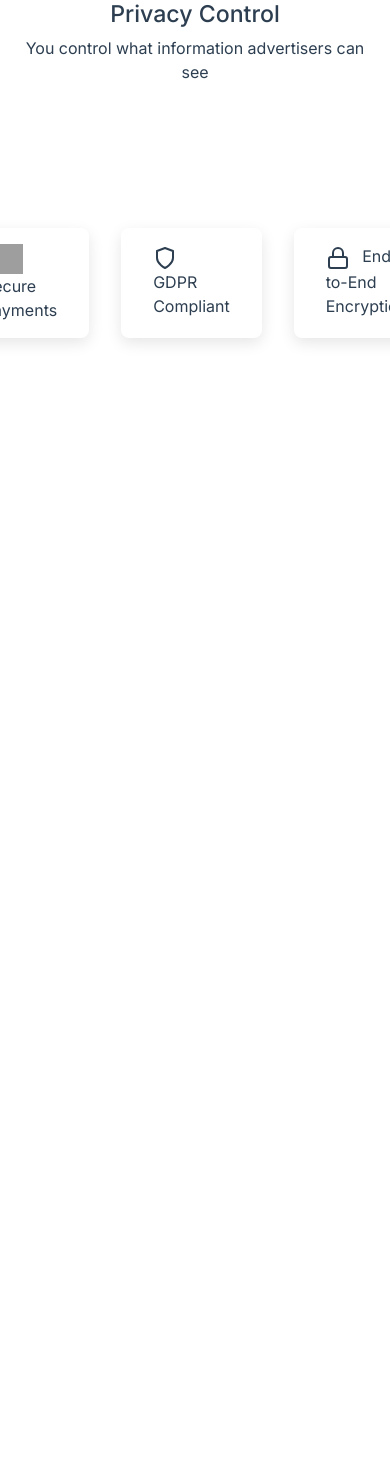
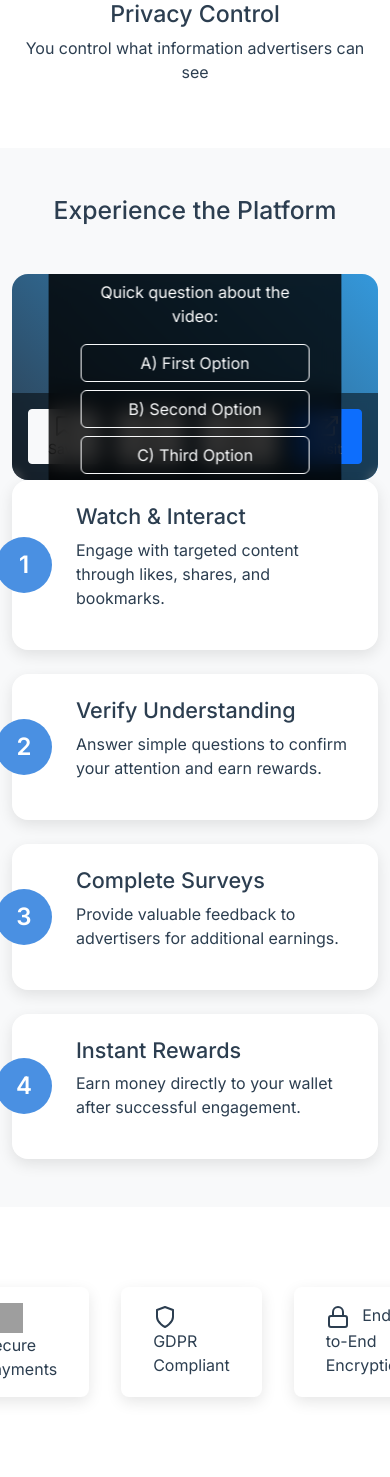
Before and after one commit to mlyongardiner/aditt-site, a Flask app: page / in a window 390 px wide; the page is wider, and only the part inside the window is pictured. Shown: the part 4656-6133 px from the top of that part. Before the commit the page ends 4999 px from the top of that part, so only its background shows below. Run offline with Flask 3, Linux system fonts and the light colour scheme; some libraries are stand-ins or nearby versions; grey boxes are pictures that could not be loaded.

Commit message:
Agent query: Please check if the new interactive demo section shows: 1. A video placeholder with interaction buttons (Save, Like, Share, Visit), 2. A verification popup with question options, 3. Four numbered steps explaining the process, all properly styled and responsive.
Add interactive demo section with verification and reward system.

Screenshot: https://storage.googleapis.com/screenshot-production-us-central1/0ffc51b7-d2cf-49eb-bf3c-e417bce69829/d593b3b5-c80a-4139-8e96-e92e5a0edcac.jpg

```diff
--- a/static/css/style.css
+++ b/static/css/style.css
@@ -162,6 +162,77 @@ body {
     transform: translateY(0);
 }
 
+/* Interactive Demo */
+.demo-video-container {
+    position: relative;
+    aspect-ratio: 16/9;
+}
+
+.video-placeholder {
+    width: 100%;
+    height: 100%;
+    background: linear-gradient(45deg, #2C3E50, #3498db);
+    position: relative;
+}
+
+.interaction-overlay {
+    position: absolute;
+    bottom: 0;
+    left: 0;
+    right: 0;
+    padding: 1rem;
+    background: rgba(0, 0, 0, 0.5);
+    backdrop-filter: blur(5px);
+}
+
+.verification-popup {
+    position: absolute;
+    top: 50%;
+    left: 50%;
+    transform: translate(-50%, -50%);
+    background: rgba(0, 0, 0, 0.8);
+    backdrop-filter: blur(10px);
+    padding: 2rem;
+    border-radius: 1rem;
+    width: 80%;
+    color: white;
+    text-align: center;
+}
+
+.step-item {
+    display: flex;
+    flex-direction: column;
+    padding: 1.5rem;
+    background: white;
+    border-radius: 1rem;
+    box-shadow: 0 5px 15px rgba(0,0,0,0.1);
+    position: relative;
+    padding-left: 4rem;
+}
+
+.step-number {
+    position: absolute;
+    left: -1rem;
+    top: 50%;
+    transform: translateY(-50%);
+    width: 3.5rem;
+    height: 3.5rem;
+    background: var(--primary-color);
+    color: white;
+    border-radius: 50%;
+    display: flex;
+    align-items: center;
+    justify-content: center;
+    font-size: 1.5rem;
+    font-weight: 600;
+}
+
+.interaction-buttons {
+    display: flex;
+    justify-content: center;
+    gap: 0.5rem;
+}
+
 /* Responsive Design */
 @media (max-width: 768px) {
     .hero-content {
--- a/templates/index.html
+++ b/templates/index.html
@@ -245,6 +245,63 @@
         </div>
     </section>
 
+    <!-- Interactive Demo -->
+    <section class="interactive-demo py-5 bg-light" id="demo">
+        <div class="container">
+            <h2 class="text-center mb-5">Experience the Platform</h2>
+            <div class="row align-items-center">
+                <div class="col-md-6">
+                    <div class="demo-video-container">
+                        <div class="video-placeholder bg-dark rounded-4 position-relative overflow-hidden">
+                            <div class="interaction-overlay">
+                                <div class="interaction-buttons">
+                                    <button class="btn btn-light btn-sm me-2"><i data-feather="bookmark"></i> Save</button>
+                                    <button class="btn btn-light btn-sm me-2"><i data-feather="heart"></i> Like</button>
+                                    <button class="btn btn-light btn-sm me-2"><i data-feather="share-2"></i> Share</button>
+                                    <button class="btn btn-primary btn-sm"><i data-feather="external-link"></i> Visit</button>
+                                </div>
+                            </div>
+                            <div class="verification-popup">
+                                <h5>Verify Your Engagement</h5>
+                                <p>Quick question about the video:</p>
+                                <div class="verification-options">
+                                    <button class="btn btn-outline-light mb-2 w-100">A) First Option</button>
+                                    <button class="btn btn-outline-light mb-2 w-100">B) Second Option</button>
+                                    <button class="btn btn-outline-light mb-2 w-100">C) Third Option</button>
+                                </div>
+                                <small class="text-muted">Answer correctly to earn your reward!</small>
+                            </div>
+                        </div>
+                    </div>
+                </div>
+                <div class="col-md-6">
+                    <div class="interaction-steps">
+                        <div class="step-item mb-4">
+                            <span class="step-number">1</span>
+                            <h4>Watch & Interact</h4>
+                            <p>Engage with targeted content through likes, shares, and bookmarks.</p>
+                        </div>
+                        <div class="step-item mb-4">
+                            <span class="step-number">2</span>
+                            <h4>Verify Understanding</h4>
+                            <p>Answer simple questions to confirm your attention and earn rewards.</p>
+                        </div>
+                        <div class="step-item mb-4">
+                            <span class="step-number">3</span>
+                            <h4>Complete Surveys</h4>
+                            <p>Provide valuable feedback to advertisers for additional earnings.</p>
+                        </div>
+                        <div class="step-item">
+                            <span class="step-number">4</span>
+                            <h4>Instant Rewards</h4>
+                            <p>Earn money directly to your wallet after successful engagement.</p>
+                        </div>
+                    </div>
+                </div>
+            </div>
+        </div>
+    </section>
+
     <!-- Trust Signals -->
     <section class="trust-signals py-5">
         <div class="container">
```
